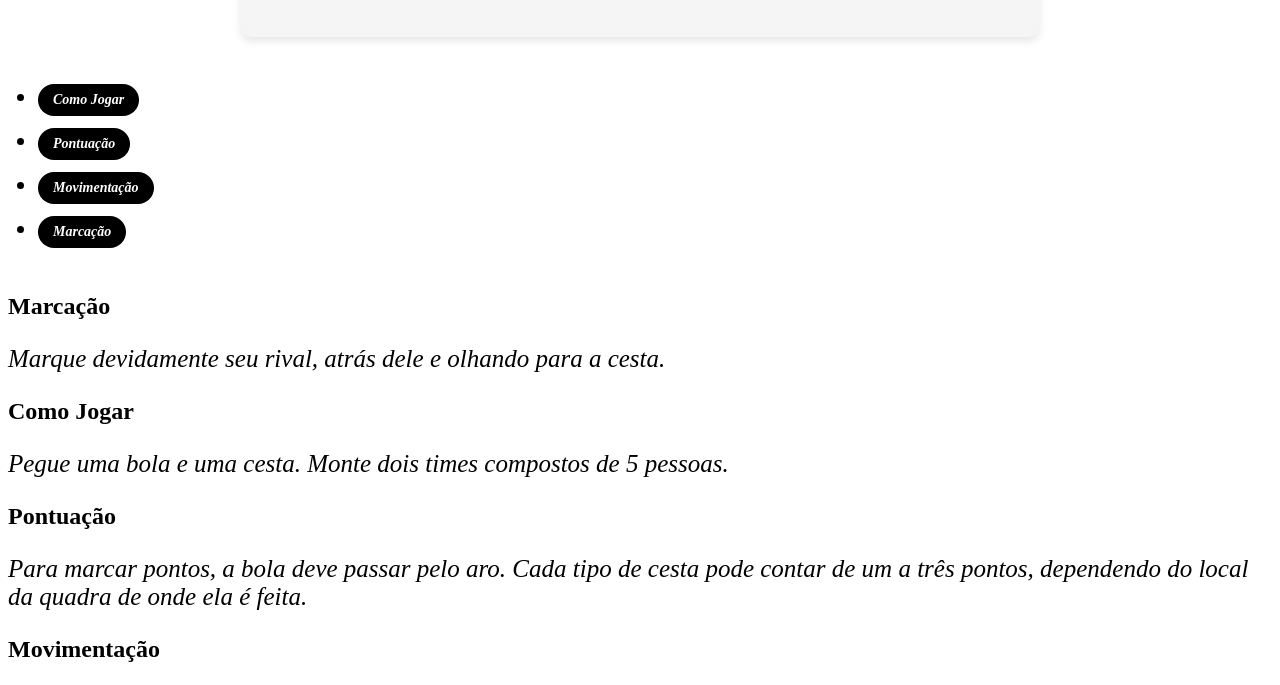
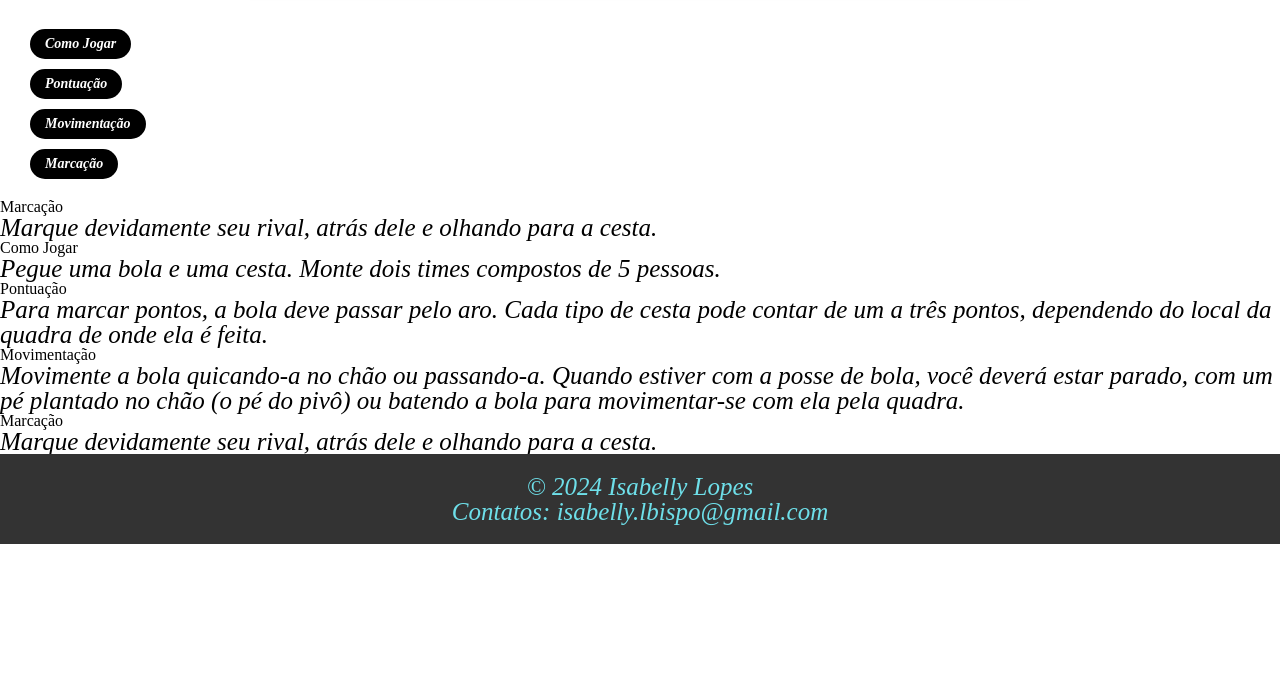
Before and after one commit to Isabellylinda/Isabellylinda.github.io, a plain HTML site: page tutoriais.html in a window 1280 px wide. Shown: the part 249-934 px from the top of the page. After the commit the page ends 800 px from the top, so only its background shows below. Drawn offline with Linux system fonts and the light colour scheme.

Commit message:
Atividadeflexbox

```diff
--- /dev/null
+++ b/css/reset.css
@@ -0,0 +1,48 @@
+/* http://meyerweb.com/eric/tools/css/reset/
+   v2.0 | 20110126
+   License: none (public domain)
+*/
+
+html, body, div, span, applet, object, iframe,
+h1, h2, h3, h4, h5, h6, p, blockquote, pre,
+a, abbr, acronym, address, big, cite, code,
+del, dfn, em, img, ins, kbd, q, s, samp,
+small, strike, strong, sub, sup, tt, var,
+b, u, i, center,
+dl, dt, dd, ol, ul, li,
+fieldset, form, label, legend,
+table, caption, tbody, tfoot, thead, tr, th, td,
+article, aside, canvas, details, embed,
+figure, figcaption, footer, header, hgroup,
+menu, nav, output, ruby, section, summary,
+time, mark, audio, video {
+	margin: 0;
+	padding: 0;
+	border: 0;
+	font-size: 100%;
+	font: inherit;
+	vertical-align: baseline;
+}
+/* HTML5 display-role reset for older browsers */
+article, aside, details, figcaption, figure,
+footer, header, hgroup, menu, nav, section {
+	display: block;
+}
+body {
+	line-height: 1;
+}
+ol, ul {
+	list-style: none;
+}
+blockquote, q {
+	quotes: none;
+}
+blockquote:before, blockquote:after,
+q:before, q:after {
+	content: '';
+	content: none;
+}
+table {
+	border-collapse: collapse;
+	border-spacing: 0;
+}
--- a/tutoriais.html
+++ b/tutoriais.html
@@ -4,6 +4,7 @@
     <meta charset="UTF-8">
     <meta name="viewport" content="width=device-width, initial-scale=1.0">
     <title>Document</title>
+    <link rel = "stylesheet" href= "css/reset.css">
     <link rel="stylesheet" href="css/style4.css">
     <style>
     </style>
```
Also changed, not shown: index.html (+1 -0 lines), isalinda.html (+1 -0 lines).
